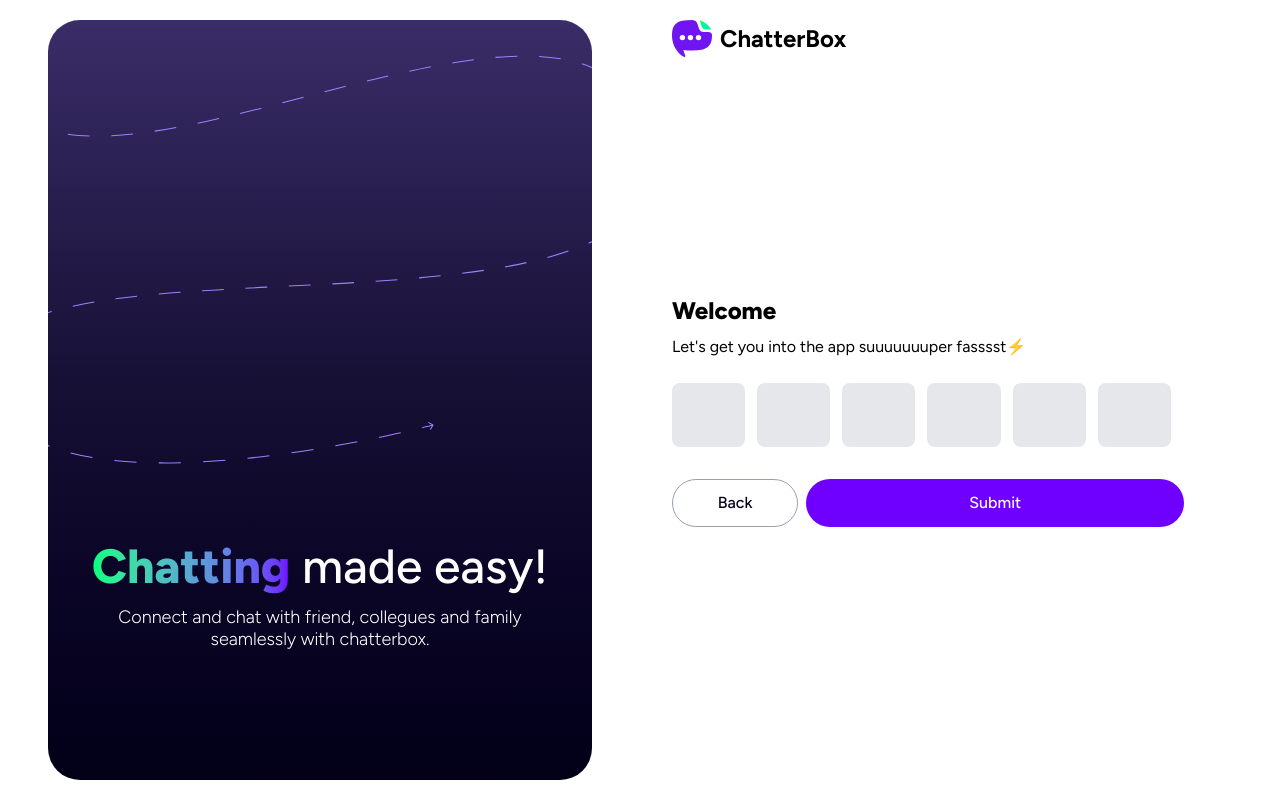
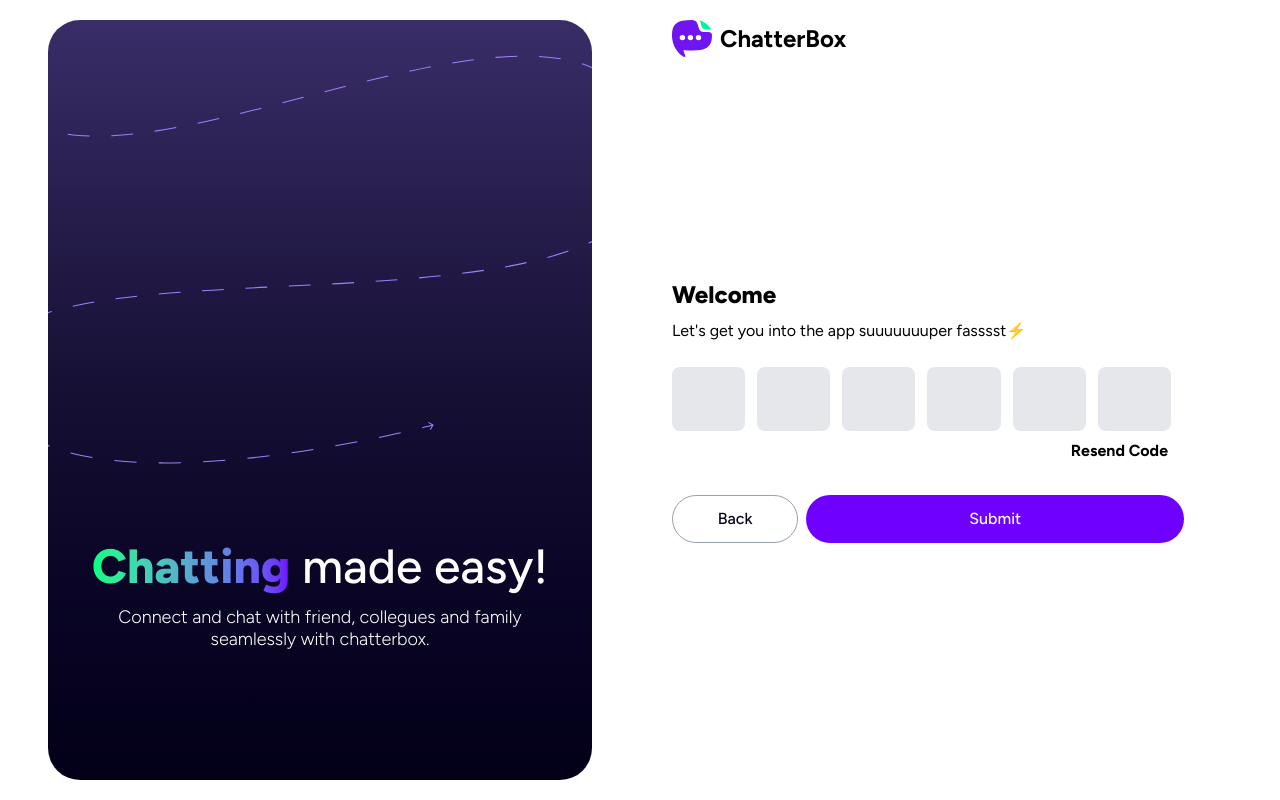
Before and after one commit to ade-tech/chatterBox, a React (Vite) app: page /get-in in a window 1280 px wide. Both pictures are taken after typing "name@example.com" into the empty fields and a click on the button "Next". Built offline with nearby package versions, Linux system fonts and the light colour scheme; no server answers; the HTML template or start-up script is replaced by a standard one.

Commit message:
Added resend code after 5 mins feature

```diff
--- a/src/features/Authentication/SignupForm.jsx
+++ b/src/features/Authentication/SignupForm.jsx
@@ -1,12 +1,11 @@
 import Button from "../../ui/Button";
 import { Link, useNavigate, useSearchParams } from "react-router-dom";
 import FormInput from "../../ui/FormInput";
-import { useRef } from "react";
+import { useEffect, useRef, useState } from "react";
 import { useForm } from "react-hook-form";
 import { useGetIn } from "./useSignup";
 import { toast } from "react-toastify";
 import { sendOTP } from "../../services/SignupApi";
-import { checkUserExistence } from "../../services/SignupApi";
 import supabase from "../../services/supabase";
 
 /**
@@ -15,6 +14,7 @@ import supabase from "../../services/supabase";
  */
 function SignupForm() {
   const [searchParams, setSearchParams] = useSearchParams();
+  const [isClickable, setIsClickable] = useState(false);
 
   const page = searchParams.get("page") || "1";
   const inputRefs = [
@@ -41,6 +41,14 @@ function SignupForm() {
   const email = watch("email");
 
   const { getIn, isGettingIn } = useGetIn();
+
+  useEffect(() => {
+    if (page === "2") {
+      setIsClickable(false);
+      const timer = setTimeout(() => setIsClickable(true), 150000);
+      return () => clearTimeout(timer); // Cleanup on unmount
+    }
+  }, [page]);
 
   const handlePaste = (e) => {
     e.preventDefault();
@@ -159,11 +167,23 @@ function SignupForm() {
                     />
                   ))}
                 </div>
+                <button
+                  disabled={!isClickable}
+                  className={` ${isClickable ? "dark:text-primary-dark cursor-pointer" : "dark:text-primary-dark/50 cursor-not-allowed"} text-bold dark:text-primary-light mr-4 self-end font-bold`}
+                  onClick={() => {
+                    if (isClickable) {
+                      sendOTP(email);
+                    }
+                  }}
+                >
+                  Resend Code
+                </button>
                 <div className="flex gap-2">
                   <Button
                     isLoading={isGettingIn}
                     styles="h-12 w-full basis-1/3"
                     ButtonStyletype="secondary"
+                    type="next"
                     name={"Back"}
                     disabled={isGettingIn}
                     onClick={(e) => {
```
